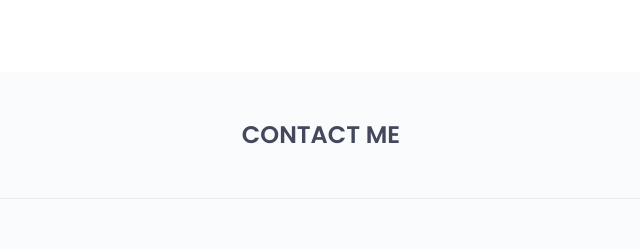
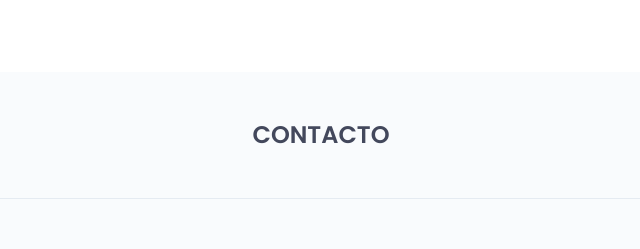
Before and after one commit to AndersonSoares1-2/page, a plain HTML site: page index.html in a window 1280 px wide. Shown: the part 3680-3929 px from the top of the page, 319-959 px from the left. Drawn offline with nearby package versions, Linux system fonts and the light colour scheme; files whose address does not match are found by name.

Commit message:
Alteracao no contacro

```diff
--- a/index.html
+++ b/index.html
@@ -697,7 +697,7 @@
     <!--contact start -->
     <section id="contact" class="contact">
       <div class="section-heading text-center">
-        <h2>contact me</h2>
+        <h2>contacto</h2>
       </div>
       <div class="container">
         <div class="contact-content">
```
